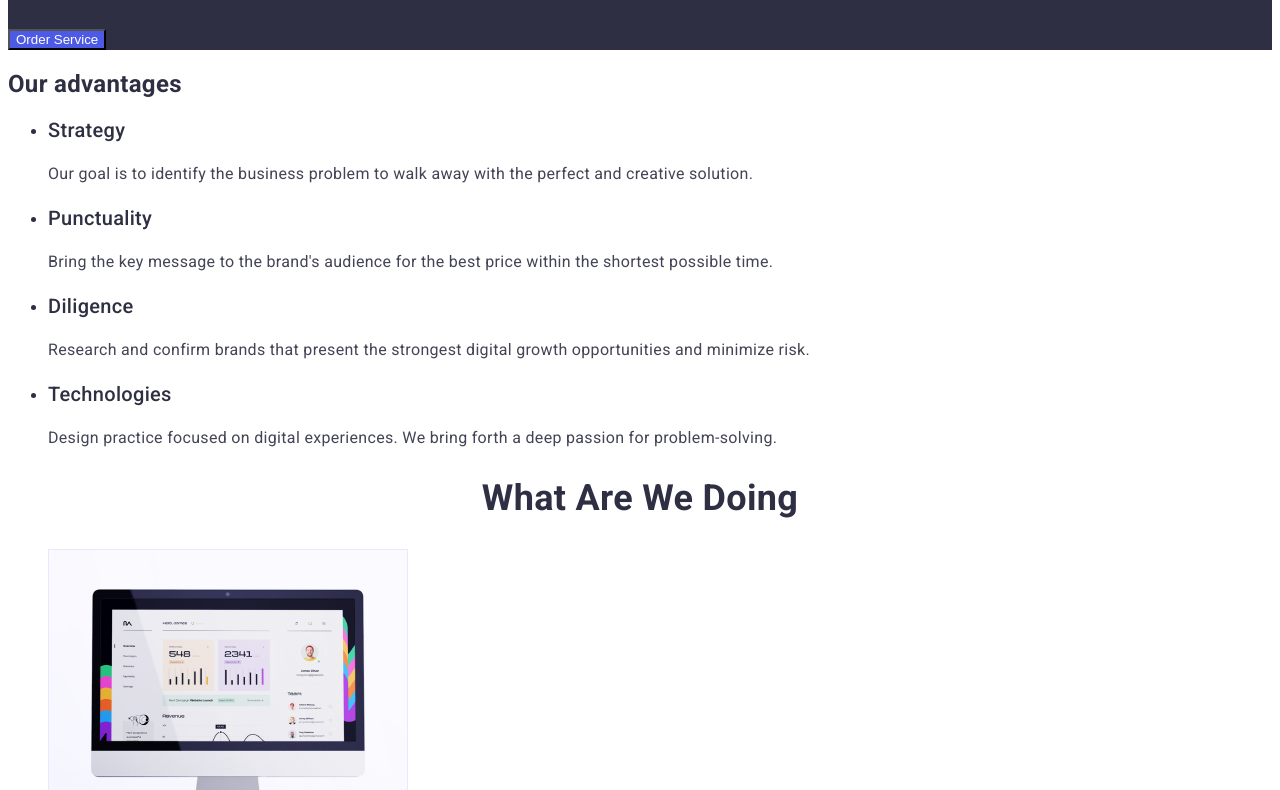
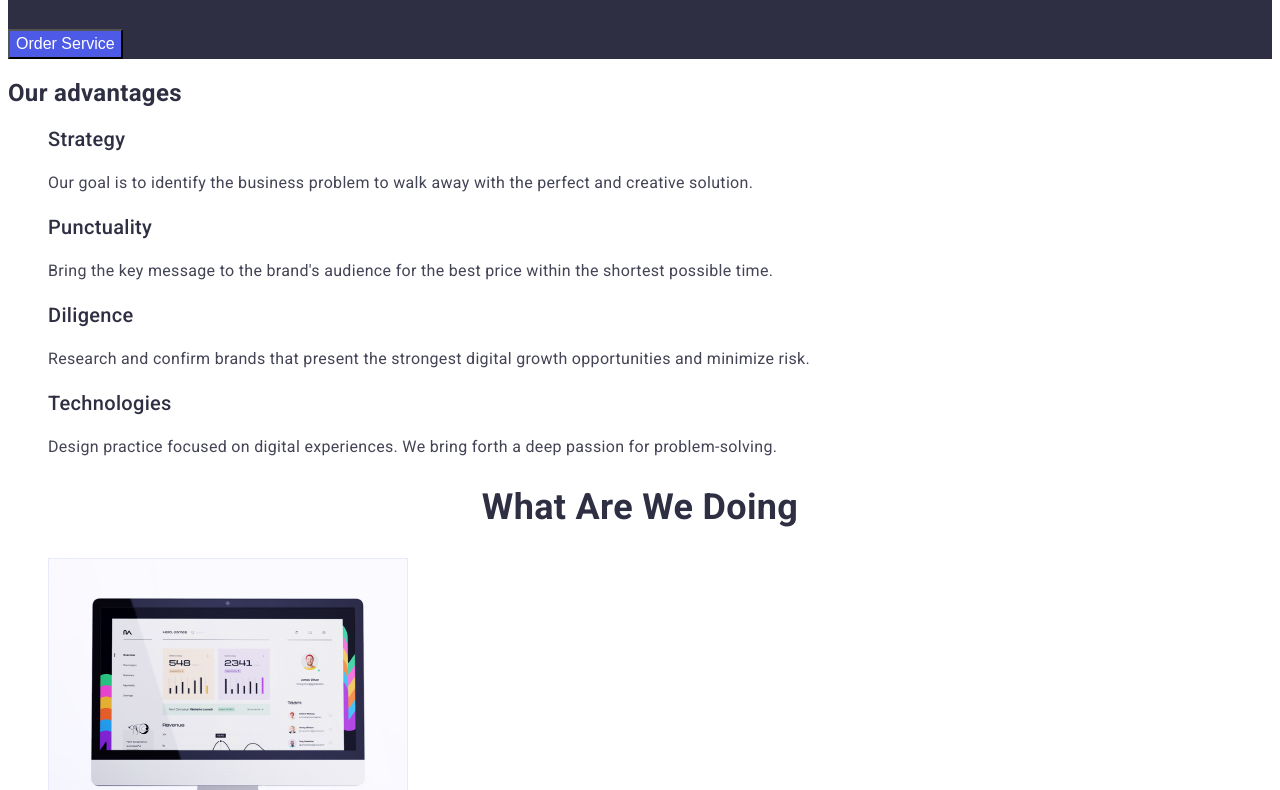
Before and after one commit to Drakonchiik/goit-markup-hw-02, a plain HTML site: page index.html in a window 1280 px wide. Shown: the part 368-1158 px from the top of the page. Drawn offline with Linux system fonts and the light colour scheme.

Commit message:
Update styles.css

```diff
--- a/css/styles.css
+++ b/css/styles.css
@@ -6,7 +6,10 @@
     --primary-brand-color: #4D5AE5;
     --pressed-state: #404BBF;
     --white-color: #ffffff;
+}
 
+ul {
+    list-style: none;
 }
 
 /* body */
@@ -83,6 +86,9 @@ body {
     background-color: var(--primary-brand-color);
     cursor: pointer;
     color: var(--white-color);
+    font-weight: 500;
+    font-size: 16px;
+    line-height: 1.5;
 }
 
 .hero-btn:hover,
```
